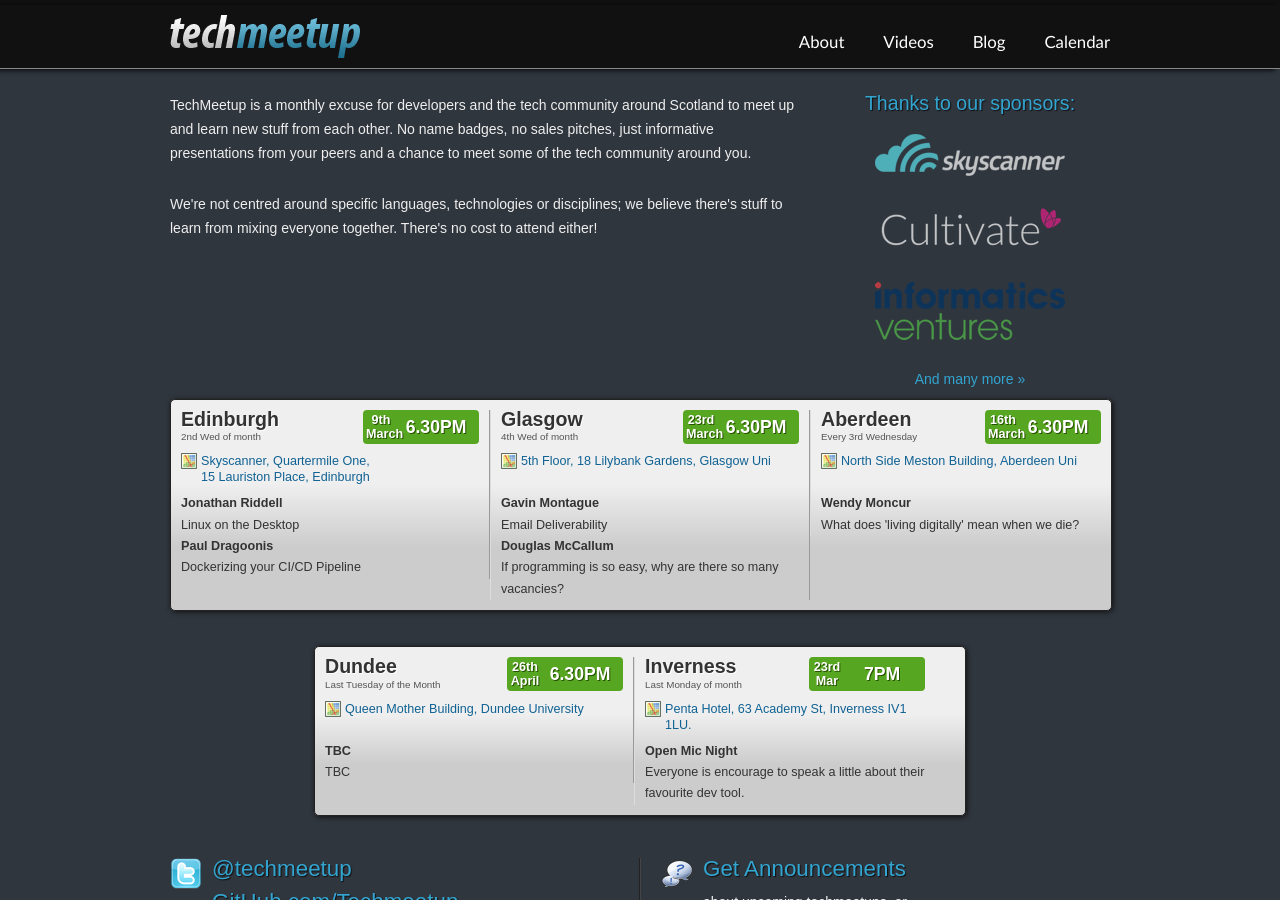
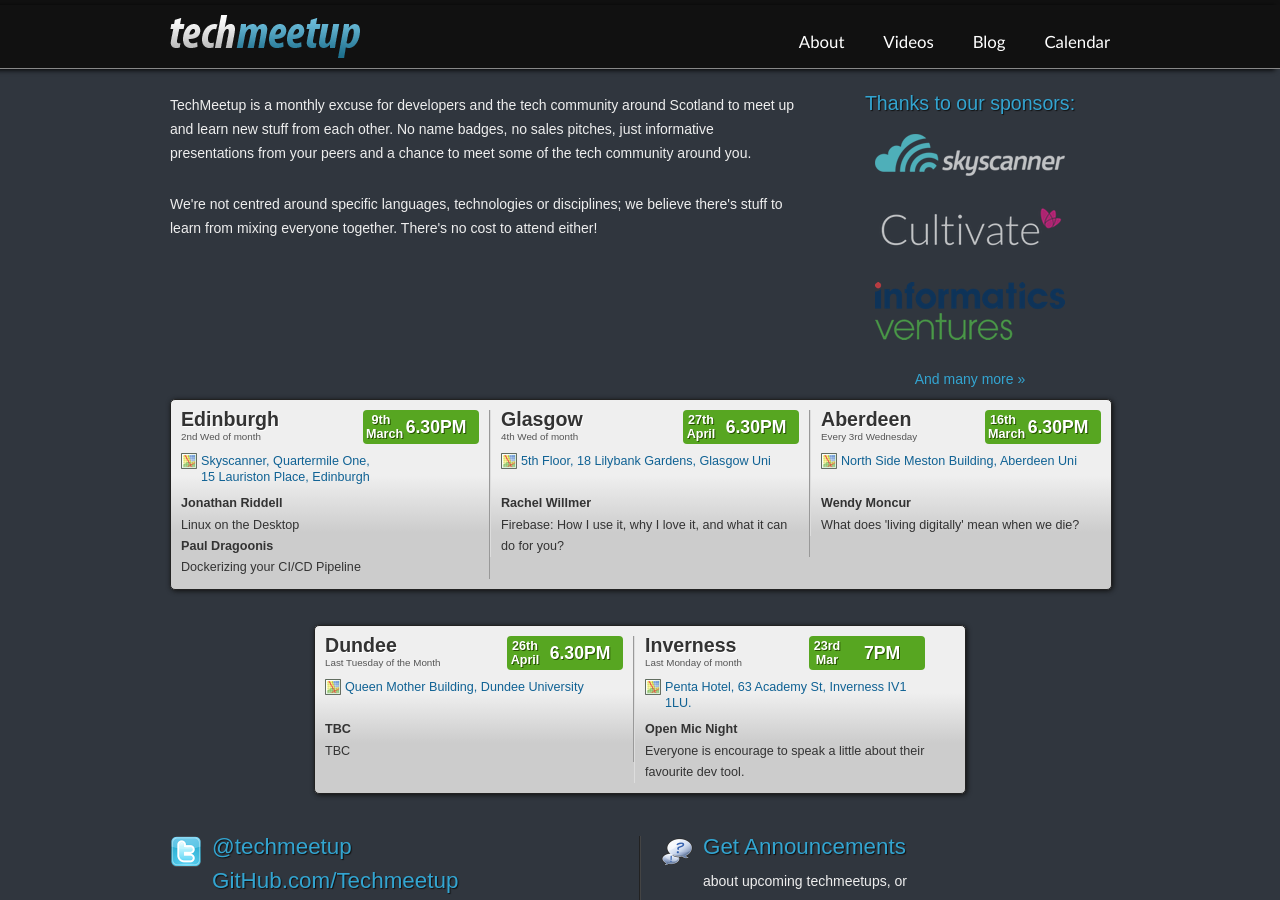
Before and after one commit to techmeetup/techmeetup.co.uk, a Jekyll site: the page built from index.html, in a window 1280 px wide and 900 px high. Built offline with Jekyll 4.4.1, drawn with Linux system fonts in a browser that asks for light colours.

Commit message:
Update Glasgow speakers for April

```diff
--- a/_data/index.json
+++ b/_data/index.json
@@ -16,16 +16,12 @@
   "glasgow": {
     "speakers": [
       {
-        "name": "Gavin Montague",
-        "talk": "Email Deliverability"
-      },
-      {
-        "name": "Douglas McCallum",
-        "talk": "If programming is so easy, why are there so many vacancies?"
+        "name": "Rachel Willmer",
+        "talk": "Firebase: How I use it, why I love it, and what it can do for you?"
       }
     ],
-    "day": "23rd",
-    "month": "March"
+    "day": "27th",
+    "month": "April"
   },
   "aberdeen": {
     "speakers": [
```
